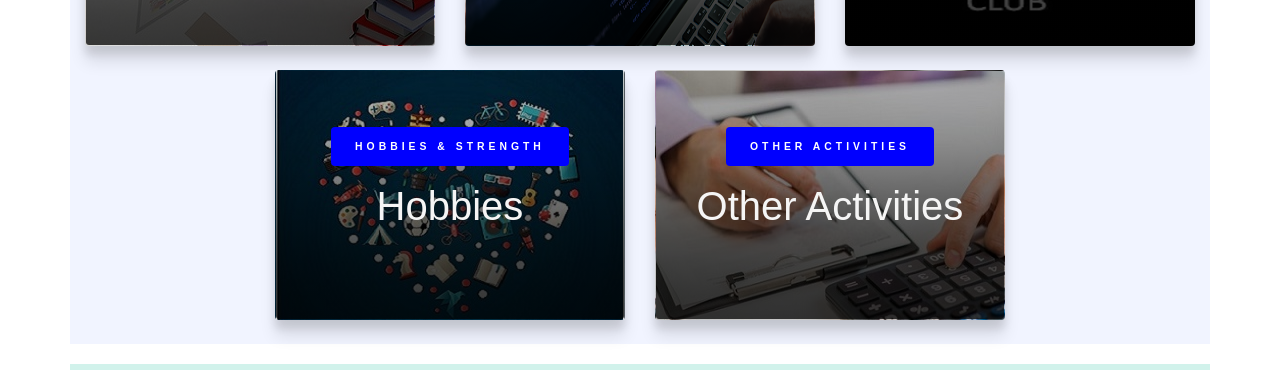
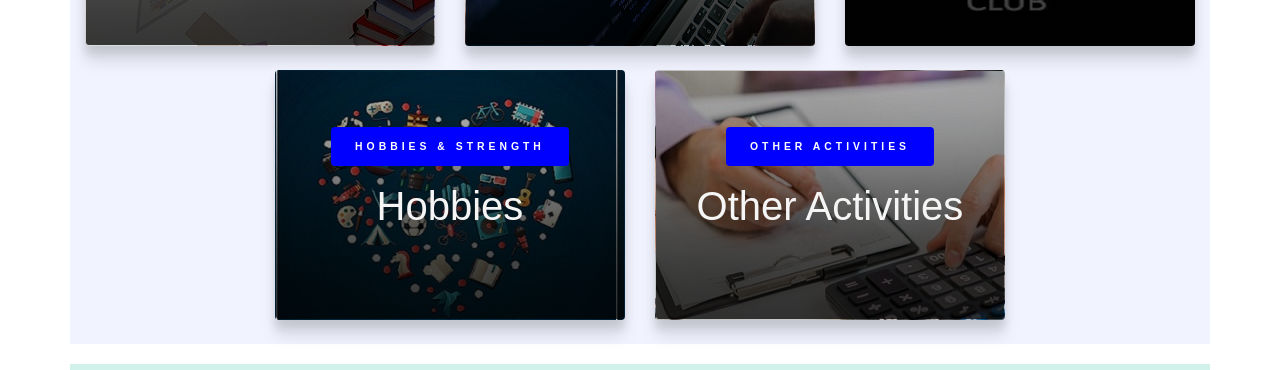
Before and after one commit to kshitiz696/xport, a plain HTML site: page index.html in a window 1280 px wide. Shown: the part 658-1028 px from the top of the page. Drawn offline with Linux system fonts and the light colour scheme; files that its build step writes are made by us from their sources.

Commit message:
Update index.html

```diff
--- a/index.html
+++ b/index.html
@@ -113,7 +113,7 @@
 		<div class="col-sm-2">
         </div>
         <div class="col-sm-4">
-			  <div class="card" style="background-image: url(images/Hobby3.jpg)";>
+			  <div class="card" style="background-image: url(images/Hobby2.jpg)";>
     <div class="content" id="section4">
       <a href="file:///C:/Users/agraw/Desktop/portfolio/about_me.html#section4"class="btn"> Hobbies & Strength</a>
       <h1>Hobbies </h1>
```
